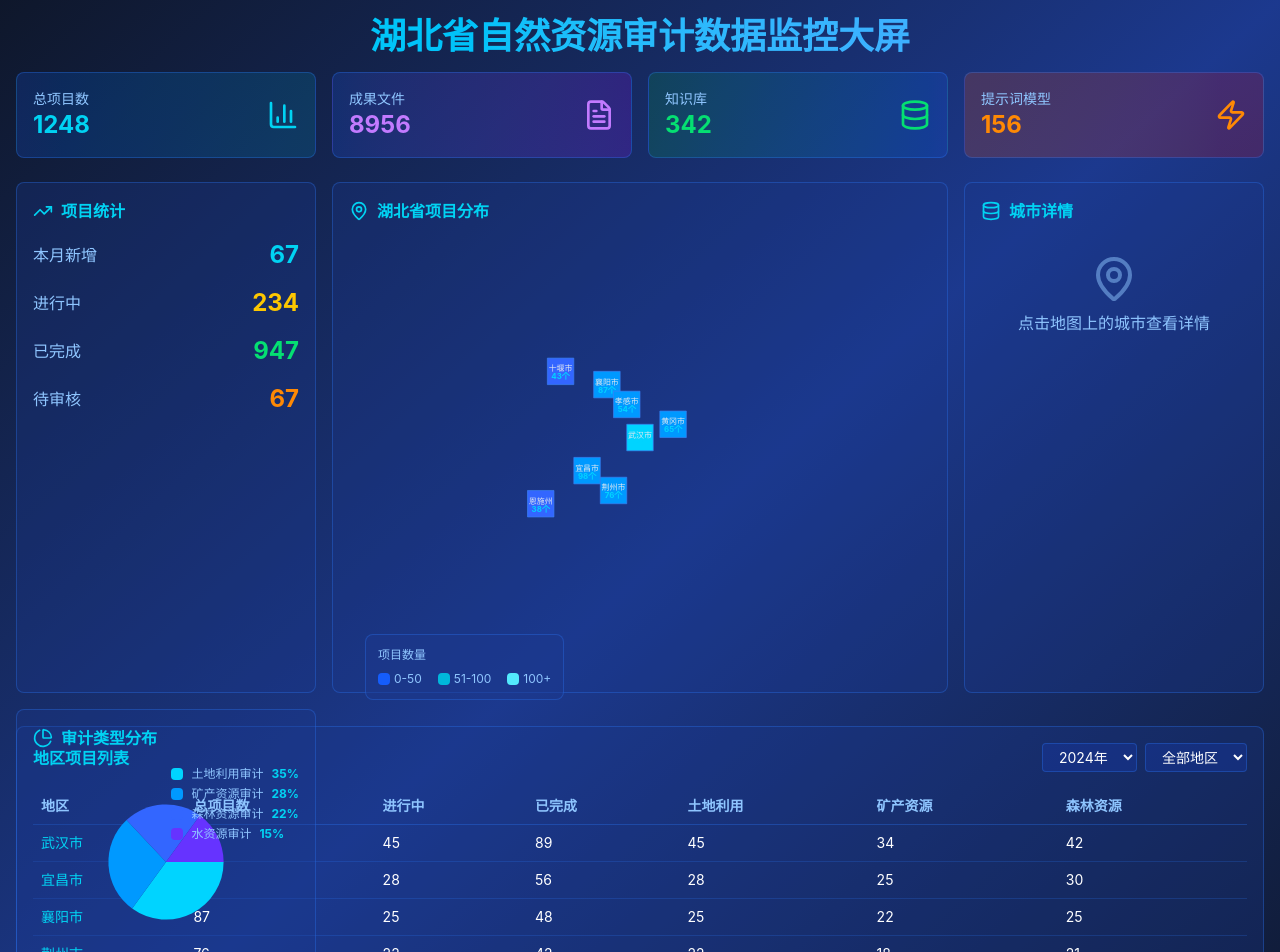
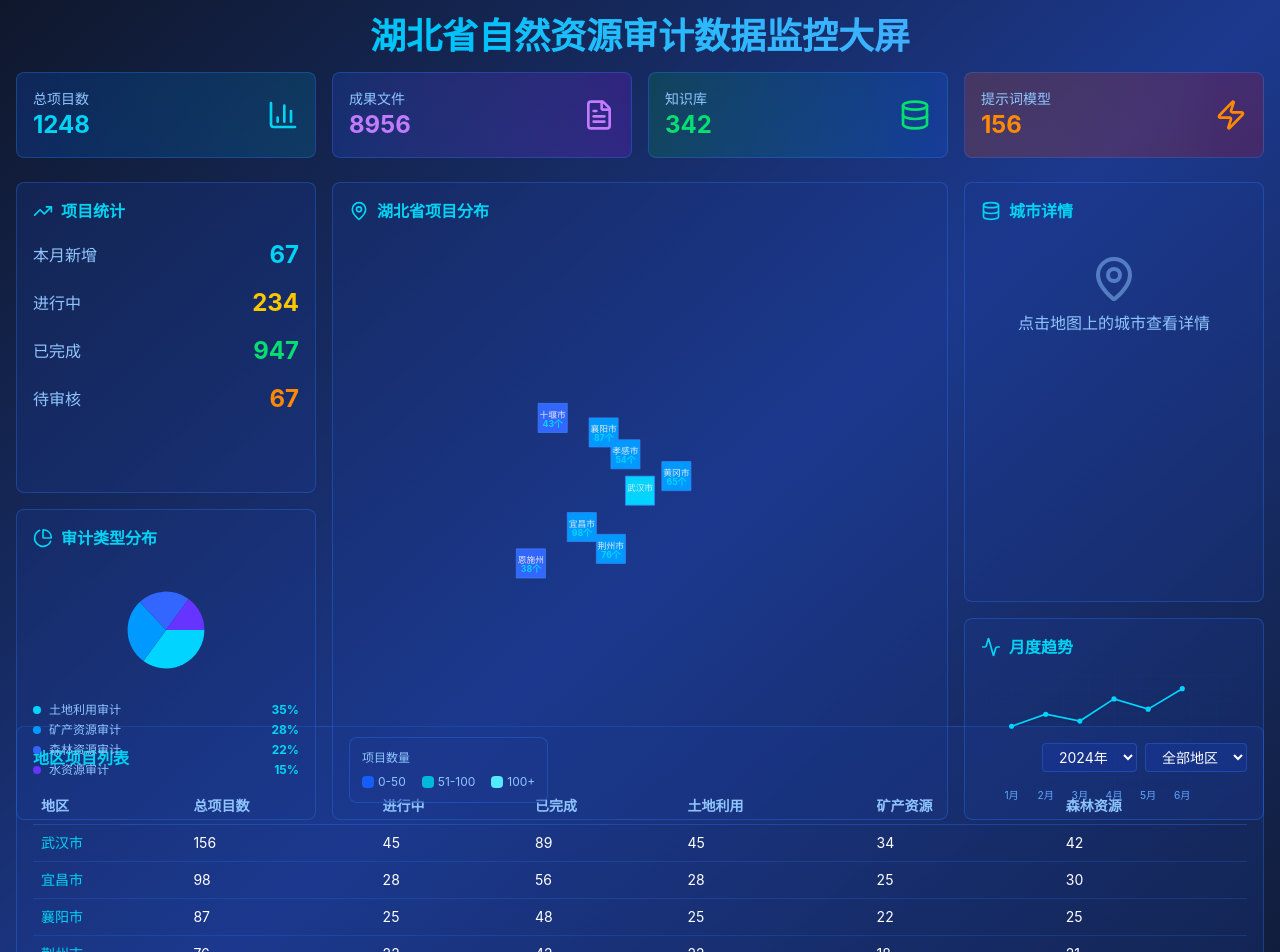
Before and after one commit to SamizuHM/audit-frontend, a Vue app: page /data-screen in a window 1280 px wide. Shown: the top 952 px of the page. Built offline with nearby package versions, Linux system fonts and the light colour scheme; the HTML template or start-up script is replaced by a standard one.

Commit message:
style: 调整湖北省自然资源审计数据监控大屏的布局和样式，优化项目统计和审计类型分布展示

```diff
--- a/src/views/DataScreen/HubeiAuditDashboard.vue
+++ b/src/views/DataScreen/HubeiAuditDashboard.vue
@@ -6,7 +6,7 @@
     <div class="mb-6">
       <div class="text-center mb-4">
         <h1
-          class="text-4xl font-bold bg-gradient-to-r from-cyan-400 to-blue-400 bg-clip-text text-transparent"
+          class="text-2xl md:text-4xl font-bold bg-gradient-to-r from-cyan-400 to-blue-400 bg-clip-text text-transparent"
         >
           湖北省自然资源审计数据监控大屏
         </h1>
@@ -66,9 +66,10 @@
 
     <!-- 主要内容区域 -->
     <div class="grid grid-cols-12 gap-4 h-[calc(100vh-280px)]">
-      <!-- 左上角 - 统计数量 -->
-      <div class="col-span-3 space-y-4">
-        <div class="bg-blue-900/30 border border-blue-500/30 rounded-lg h-full p-4">
+      <!-- 左侧 - 项目统计和审计类型分布 -->
+      <div class="col-span-3 grid grid-rows-2 gap-4">
+        <!-- 项目统计 -->
+        <div class="bg-blue-900/30 border border-blue-500/30 rounded-lg p-4">
           <div class="flex items-center gap-2 mb-4">
             <TrendingUpIcon class="h-5 w-5 text-cyan-400" />
             <h3 class="text-cyan-400 font-semibold">项目统计</h3>
@@ -89,6 +90,46 @@
             <div class="flex justify-between items-center">
               <span class="text-blue-300">待审核</span>
               <span class="text-2xl font-bold text-orange-400">67</span>
+            </div>
+          </div>
+        </div>
+
+        <!-- 审计类型分布 -->
+        <div class="bg-blue-900/30 border border-blue-500/30 rounded-lg p-4">
+          <div class="flex items-center gap-2 mb-4">
+            <PieChartIcon class="h-5 w-5 text-cyan-400" />
+            <h3 class="text-cyan-400 font-semibold">审计类型分布</h3>
+          </div>
+
+          <div class="relative h-full">
+            <svg viewBox="0 0 200 200" class="w-full h-full max-h-32">
+              <g transform="translate(100,100)">
+                <path
+                  v-for="(segment, index) in pieSegments"
+                  :key="index"
+                  :d="segment.path"
+                  :fill="segment.color"
+                  class="cursor-pointer transition-all duration-300 hover:brightness-110"
+                  :transform="hoveredSegment === index ? 'scale(1.05)' : 'scale(1)'"
+                  @mouseenter="hoveredSegment = index"
+                  @mouseleave="hoveredSegment = null"
+                />
+              </g>
+            </svg>
+
+            <!-- 图例 -->
+            <div class="mt-2 space-y-1">
+              <div
+                v-for="(item, index) in pieData"
+                :key="index"
+                class="flex items-center justify-between text-xs"
+              >
+                <div class="flex items-center gap-2">
+                  <div class="w-2 h-2 rounded" :style="{ backgroundColor: item.color }"></div>
+                  <span class="text-blue-300">{{ item.name }}</span>
+                </div>
+                <span class="text-cyan-400 font-bold">{{ item.value }}%</span>
+              </div>
             </div>
           </div>
         </div>
@@ -171,9 +212,7 @@
             </svg>
 
             <!-- 图例 -->
-            <div
-              class="absolute bottom-4 left-4 bg-blue-900/50 p-3 rounded-lg border border-blue-500/30"
-            >
+            <div class="absolute bottom-10 bg-blue-900/50 p-3 rounded-lg border border-blue-500/30">
               <div class="text-xs text-blue-300 mb-2">项目数量</div>
               <div class="flex items-center gap-4 text-xs">
                 <div class="flex items-center gap-1">
@@ -194,9 +233,10 @@
         </div>
       </div>
 
-      <!-- 右上角 - 选中城市详情 -->
-      <div class="col-span-3">
-        <div class="bg-blue-900/30 border border-blue-500/30 rounded-lg h-full p-4">
+      <!-- 右侧 - 城市详情和月度趋势 -->
+      <div class="col-span-3 grid grid-rows-3 gap-4">
+        <!-- 选中城市详情 -->
+        <div class="bg-blue-900/30 border border-blue-500/30 rounded-lg p-4 row-span-2">
           <div class="flex items-center gap-2 mb-4">
             <DatabaseIcon class="h-5 w-5 text-cyan-400" />
             <h3 class="text-cyan-400 font-semibold">
@@ -261,59 +301,16 @@
             <p>点击地图上的城市查看详情</p>
           </div>
         </div>
-      </div>
 
-      <!-- 左下角 - 饼状图 -->
-      <div class="col-span-3">
-        <div class="bg-blue-900/30 border border-blue-500/30 rounded-lg h-full p-4">
-          <div class="flex items-center gap-2 mb-4">
-            <PieChartIcon class="h-5 w-5 text-cyan-400" />
-            <h3 class="text-cyan-400 font-semibold">审计类型分布</h3>
-          </div>
-
-          <div class="relative h-48">
-            <svg viewBox="0 0 200 200" class="w-full h-full">
-              <g transform="translate(100,100)">
-                <path
-                  v-for="(segment, index) in pieSegments"
-                  :key="index"
-                  :d="segment.path"
-                  :fill="segment.color"
-                  class="cursor-pointer transition-all duration-300 hover:brightness-110"
-                  :transform="hoveredSegment === index ? 'scale(1.05)' : 'scale(1)'"
-                  @mouseenter="hoveredSegment = index"
-                  @mouseleave="hoveredSegment = null"
-                />
-              </g>
-            </svg>
-
-            <!-- 图例 -->
-            <div class="absolute right-0 top-0 space-y-1">
-              <div
-                v-for="(item, index) in pieData"
-                :key="index"
-                class="flex items-center gap-2 text-xs"
-              >
-                <div class="w-3 h-3 rounded" :style="{ backgroundColor: item.color }"></div>
-                <span class="text-blue-300">{{ item.name }}</span>
-                <span class="text-cyan-400 font-bold">{{ item.value }}%</span>
-              </div>
-            </div>
-          </div>
-        </div>
-      </div>
-
-      <!-- 右下角 - 趋势图 */}
-      <div class="col-span-3">
-        <div class="bg-blue-900/30 border border-blue-500/30 rounded-lg h-full p-4">
+        <!-- 月度趋势 -->
+        <div class="bg-blue-900/30 border border-blue-500/30 rounded-lg p-4">
           <div class="flex items-center gap-2 mb-4">
             <ActivityIcon class="h-5 w-5 text-cyan-400" />
             <h3 class="text-cyan-400 font-semibold">月度趋势</h3>
           </div>
 
-          <div class="relative h-48">
-            <svg viewBox="0 0 300 150" class="w-full h-full">
-              <!-- 网格线 -->
+          <div class="relative h-full">
+            <svg viewBox="0 0 300 150" class="w-full h-full max-h-32">
               <defs>
                 <pattern id="grid" width="30" height="15" patternUnits="userSpaceOnUse">
                   <path
@@ -327,7 +324,6 @@
               </defs>
               <rect width="300" height="150" fill="url(#grid)" />
 
-      <!-- 趋势线 -->
               <polyline
                 :points="trendPoints"
                 fill="none"
@@ -336,7 +332,6 @@
                 class="drop-shadow-sm"
               />
 
-      <!-- 数据点 -->
               <circle
                 v-for="(point, index) in trendData"
                 :key="index"
@@ -347,7 +342,6 @@
                 class="cursor-pointer transition-all duration-300 hover:r-5"
               />
 
-      <!-- X轴标签 -->
               <text
                 v-for="(point, index) in trendData"
                 :key="'label-' + index"
@@ -359,6 +353,10 @@
               >
                 {{ point.month }}
               </text>
+            </svg>
+          </div>
+        </div>
+      </div>
     </div>
 
     <!-- 底部项目列表 -->
@@ -422,7 +420,7 @@
   </div>
 </template>
 
-<script setup>
+<script setup lang="ts">
 import { ref, computed } from 'vue'
 import {
   BarChart3,
@@ -434,6 +432,32 @@ import {
   PieChart,
   Activity,
 } from 'lucide-vue-next'
+
+// 定义类型
+interface AuditType {
+  name: string
+  count: number
+}
+
+interface RecentProject {
+  id: number
+  name: string
+  date: string
+}
+
+interface City {
+  id: string
+  name: string
+  projects: number
+  ongoing: number
+  completed: number
+  pending: number
+  labelX: number
+  labelY: number
+  path: string
+  auditTypes: AuditType[]
+  recentProjects: RecentProject[]
+}
 
 // 重命名图标以避免冲突
 const BarChart3Icon = BarChart3
@@ -448,9 +472,9 @@ const ActivityIcon = Activity
 // 响应式数据
 const selectedYear = ref('2024')
 const selectedRegion = ref('all')
-const selectedCity = ref(null)
-const hoveredCity = ref(null)
-const hoveredSegment = ref(null)
+const selectedCity = ref<City | null>(null)
+const hoveredCity = ref<City | null>(null)
+const hoveredSegment = ref<number | null>(null)
 
 // 总体统计数据
 const overallStats = ref({
@@ -652,7 +676,7 @@ const trendData = ref([
 ])
 
 // 计算属性
-const getCityColor = (city) => {
+const getCityColor = (city: City) => {
   if (city.projects > 100) return '#00d4ff'
   if (city.projects > 50) return '#0099ff'
   return '#3366ff'
@@ -688,7 +712,7 @@ const trendPoints = computed(() => {
 })
 
 // 方法
-const selectCity = (city) => {
+const selectCity = (city: City) => {
   selectedCity.value = city
 }
 </script>
```
Also changed, not shown: src/views/LayoutNew.vue (+10 -2 lines). Lines whose indentation alone changed are shown as unchanged.
